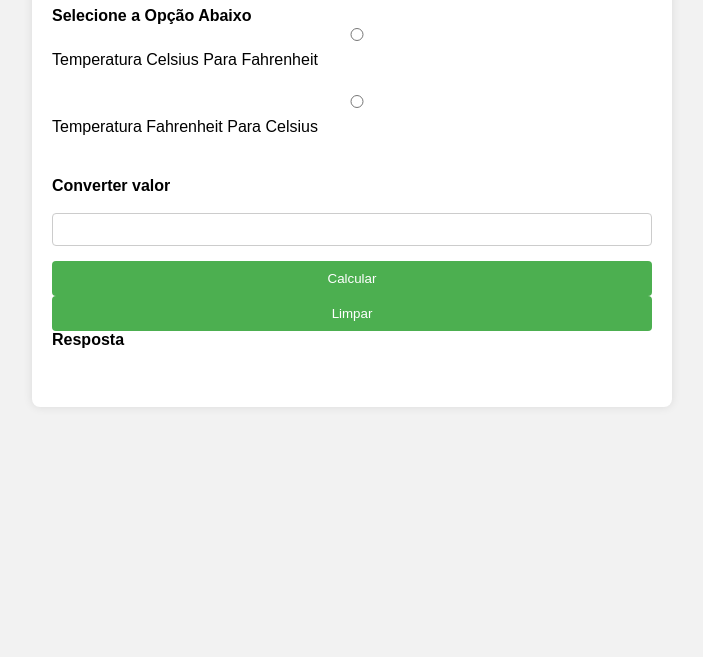
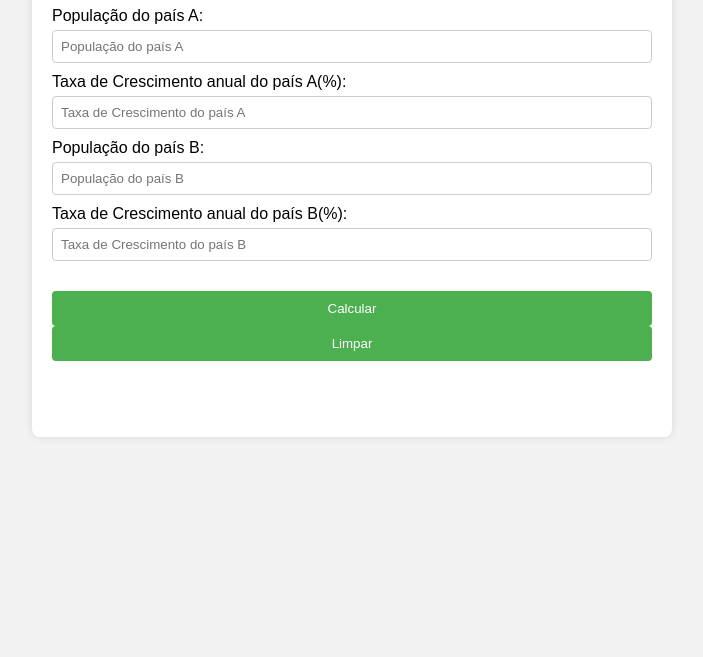
Before and after one commit to murilloms/web1, a plain HTML site: page index.html in a window 1280 px wide. Shown: the part 143-800 px from the top of the page, without its empty margins (288-991 px from the left). Drawn offline with Linux system fonts and the light colour scheme.

Commit message:
Add files via upload

```diff
--- a/index.html
+++ b/index.html
@@ -1,45 +1,55 @@
-<!DOCTYPE html>
-<html lang="pt-BR">
-
-<head>
+<!--Murillo Marinho Santos SP3115526-->
     <meta charset="UTF-8">
     <meta http-equiv="X-UA-Compatible" content="IE=edge">
     <meta name="viewport" content="width=device-width, initial-scale=1.0">
-    <title>Conversões de temperatura</title>
+    <title>Conversão de Temperaturas</title>
     <link rel="stylesheet" href="styles.css">
 </head>
-
 <body>
+    <!--Item.7.4.1 -->
     <div class="container">
 
         <!--Item.7.4.2 -->
-        <h1>Conversões de temperatura</h1>
+        <h1>Taxa de Crescimento de populações</h1>
 
         <!--Item.7.4.3 -->
-        <form id="formTemperatura">
-            <b>Selecione a Opção Abaixo</b>
-            <br>
-            <label>
-                <input type="radio" name="conversionType" id="tempCelsiusFahrenheit" value="celsiusToFahrenheit">Temperatura Celsius Para Fahrenheit
-            </label>
-            <br>
-            <label>
-                <input type="radio" name="conversionType" id="tempFahrenheitCelsius" value="fahrenheitToCelsius">Temperatura Fahrenheit Para Celsius</label>
-            <br><br>
-            <b>Converter valor</b>
-            <br><br>
-            <label>
-                <input type="number" name="conversion" id="temp" value="tempe">
-            </label>
-            <button type="button" onclick="CalcularTemperatura()">Calcular</button>
+        <form id="formCalculo">
+
+            <!--Item.7.4.4 -->
+            <div class="inputs">
+
+                <!--Item.7.4.5 -->
+                <label for="popA">População do país A:</label>
+
+                <!--Item.7.4.6 -->
+                <input type="number" id="popA" placeholder="População do país A">
+
+                <!--Item.7.4.7 -->
+                <label for="taxaA">Taxa de Crescimento anual do país A(%):</label>
+
+                <!--Item.7.4.8 -->
+                <input type="number" id="taxaA" placeholder="Taxa de Crescimento do país A">
+
+                <!--Item.7.4.9 -->
+                <label for="popB">População do país B:</label>
+
+                <!--Item.7.4.10 -->
+                <input type="number" id="popB" placeholder="População do país B">
+
+                <!--Item.7.4.11 -->
+                <label for="taxaB">Taxa de Crescimento anual do país B(%):</label>
+
+                <!--Item.7.4.12 -->
+                <input type="number" id="taxaB" placeholder="Taxa de Crescimento do país B">
+            </div>
+
+            <button type="button" onclick="CalcularAnos()">Calcular</button>
             <button type="button" onclick="LimparCampos()">Limpar</button>
-            <br>
-            <b>Resposta</b>
-            <br><br>
+            <br><br><br>
         </form>
         <div id="resultado"></div>
     </div>
+
     <script src="script.js"></script>
 </body>
-
 </html>
```
